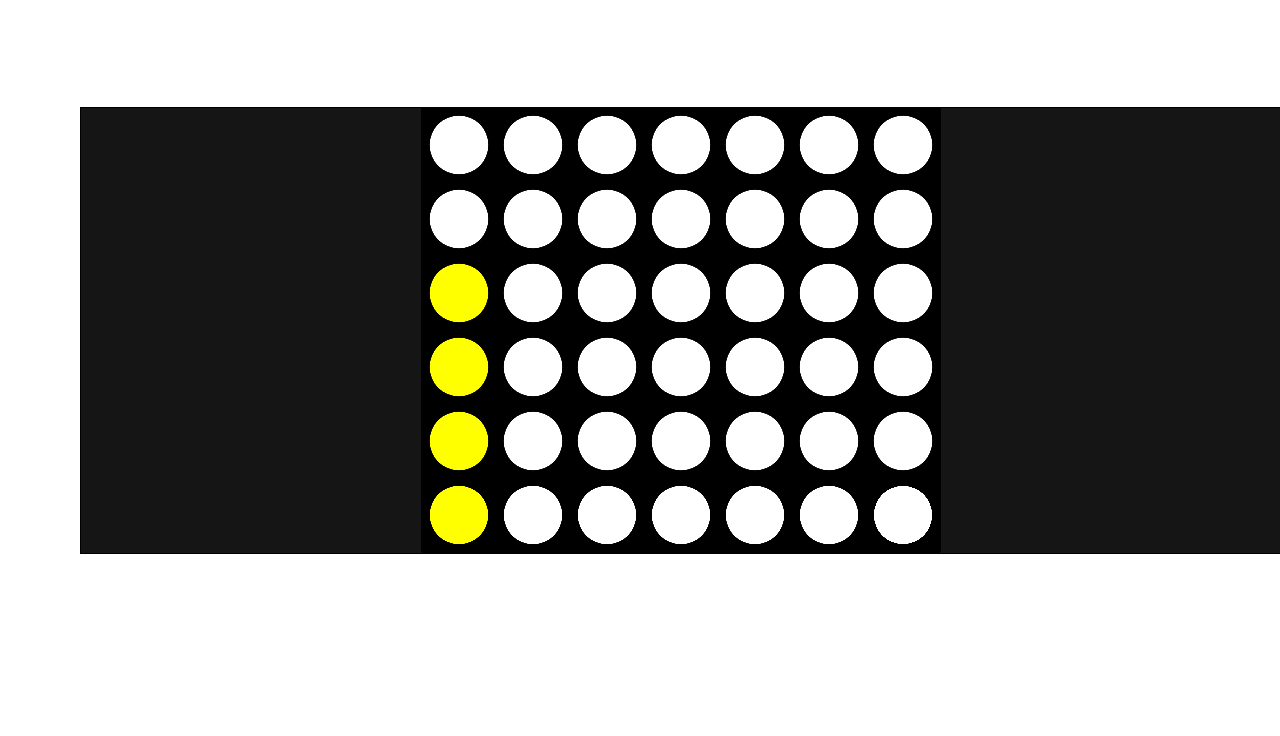
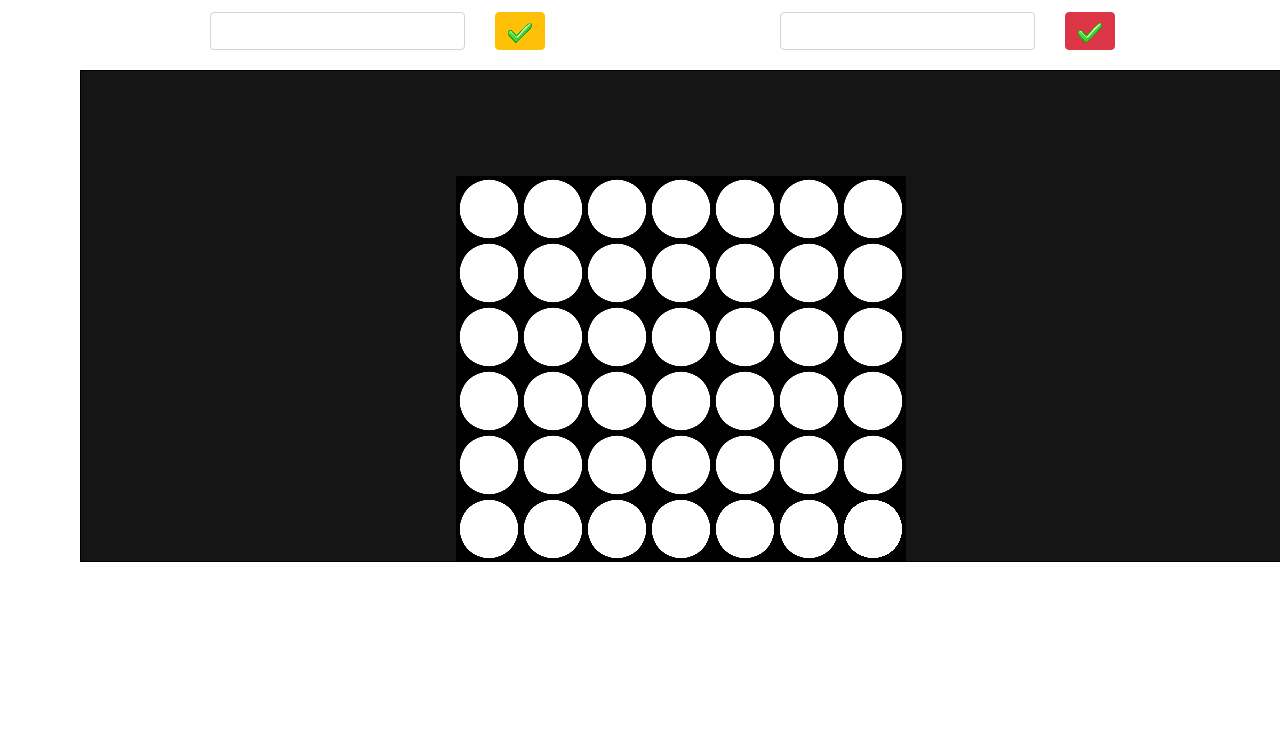
Before and after one commit to mendezyamil/VisualizacionInterfaces, a plain HTML site: page Entrega 2/index.html in a window 1280 px wide. Shown: the part 64-800 px from the top of the page. Drawn offline with nearby package versions, Linux system fonts and the light colour scheme.

Commit message:
Lectura del valor de los input, primera presentacion de interfaz y primer modelo de comienzo de juego

```diff
--- a/Entrega 2/css/entrega2.css
+++ b/Entrega 2/css/entrega2.css
@@ -1,6 +1,18 @@
 #canvas{
   border: #000000 solid 1px;
   background-color: #151515;
-  margin-top: 170px;
+  margin-top: 20px;
   margin-left: 80px;
 }
+
+#derecho, #izquierdo, #centro1, #centro2{
+  margin-top: 20px;
+}
+
+.container{
+  margin-left: 100px;
+}
+
+h1{
+  text-align: center;
+}
--- a/Entrega 2/index.html
+++ b/Entrega 2/index.html
@@ -8,17 +8,31 @@
 	</head>
 	<body>
 		<div class="container">
+			<div class="row justify-content-md-center">
+				<div class="col-md-12">
+					<h1>4 IN ROW</h1>
+				</div>
+			</div>
       <div class="row justify-content-md-center">
-        <div class="col-md-2">
-        </div>
-        <div class="col-md-8" >
+        <div id="izquierdo" class="col-md-3">
+					<input id="input1" type="text" name="" value="" class="form-control">
 
         </div>
-        <div class="col-md-2">
+        <div id="centro1" class="col-md-1">
+					<a id="confirm1" class="btn btn-warning" href="#"><img src="image/apply.ico" alt="confirmar"></a>
+        </div>
+				<div class="col-md-2">
+
+        </div>
+				<div id="centro2" class="col-md-3">
+					<input id="input2" type="text" name="" value="" class="form-control">
+        </div>
+        <div id="derecho" class="col-md-1">
+					<a id="confirm2" class="btn btn-danger" href="#"><img src="image/apply.ico" alt="confirmar"></a>
         </div>
       </div>
     </div>
-		<canvas id="canvas" width="1200" height="445" style="">
+		<canvas id="canvas" width="1200" height="490" style="">
     <script src="js/Fichas.js"></script>
 		<script src="js/Jugadores.js"></script>
     <script src ="js/Tablero.js"></script>
--- a/Entrega 2/js/Fichas.js
+++ b/Entrega 2/js/Fichas.js
@@ -4,19 +4,38 @@ class Ficha {
     this.posX = x;
     this.posY = y;
     this.color = paramcolor;
+    this.radio = 30;
   }
 
   cambiarColor(color){
     this.color = color;
   }
 
-  dibujarFicha(ctx){
+  dibujarFicha(ctx, offset){
     ctx.fillStyle = this.color;
     ctx.beginPath();
-    let M = Math.floor((Math.sqrt(((53)*(53)) + ((53)*(53))))/2); //calcular a partir de donde dibujar el circulo
-    ctx.arc(M + this.posX, M + this.posY, 30, 0, Math.PI *2);
+    let M = Math.floor((Math.sqrt(((offset)*(offset)) + ((offset)*(offset))))/2); //calcular a partir de donde dibujar el circulo
+    ctx.arc(M + this.posX, M + this.posY, this.radio, 0, Math.PI *2);
     ctx.fill();
     ctx.closePath();
     ctx.stroke();
   }
+
+  // function isClicked(x,y){
+  //   let hipotenusa = Math.floor(Math.sqrt(((x - circle.PosX) * (x - circle.PosX)) + ((y - circle.PosY) * (y - circle.PosY))));
+  //   console.log (x,y);
+  //   if ((hipotenusa) <= (circle.radio)){
+  //     console.log ("No le erraste");
+  //   } else {
+  //     console.log("Le erraste");
+  //   }
+  // }
+  //
+  // var canvas = document.getElementById("canvas");
+  // var ctx = canvas.getContext("2d");
+  // canvas.addEventListener("mousedown", function(event){
+  //     let x = event.layerX - event.currentTarget.offsetLeft;
+  //     let y = event.layerY - event.currentTarget.offsetTop;
+  //     isClicked(x,y);
+  // });
 }
--- a/Entrega 2/js/Main.js
+++ b/Entrega 2/js/Main.js
@@ -1,49 +1,73 @@
 let tablero = new Tablero();
-let jugador1 = new Jugador(21,1,"Yamil");
-let jugador2 = new Jugador(21,2,"Facundo");
+let jugador1;
+let jugador2;
 let ganadorHorizontal = false;
 let ganadorVertical = false;
+let turnoJugador1;
+let turnoJugador2;
+let comienzajuego = false;
 
 tablero.iniciarTablero();
+tablero.dibujarGrilla();
+//tablero.cargarFichasJugador();
+
+//bloquear 42 fichas hasta que se carguen los dos jugadores y le toque el turno al jug1
+let btn1 = document.getElementById('confirm1');
+btn1.addEventListener('click', function(e){
+  let nombre1 = document.getElementById('input1').value;
+  jugador1 = new Jugador(21, 1, nombre1);
+  turnoJugador1 = false;
+});
+
+let btn2 = document.getElementById('confirm2');
+btn2.addEventListener('click', function(e){
+  let nombre2 = document.getElementById('input2').value;
+  jugador2 = new Jugador(21, 2, nombre2);
+  turnoJugador2 = false;
+});
 
 function ganadorJuego(jugador){
   console.log("Gano: " + jugador.nombre);
 }
 //hacer descontar fichas
-if (jugador2.jugar()){
-  tablero.cargarFicha(0,tablero.buscarLibre(0), (jugador2.numero));
-  ganadorHorizontal = tablero.verificarHorizontal(jugador2.numero);
-  ganadorVertical = tablero.verificarVertical(jugador2.numero);
+if (!turnoJugador1 && !turnoJugador2){
+  comienzaJuego = true;
+  turnoJugador1 = true;
+  if (jugador1){
+    //habilitar fichas jug1
+    if (jugador1.jugar() && !ganadorHorizontal && !ganadorVertical){
+      tablero.cargarFicha(0,tablero.buscarLibre(0), (jugador1.numero));
+      ganadorHorizontal = tablero.verificarHorizontal(jugador1.numero);
+      ganadorVertical = tablero.verificarVertical(jugador1.numero);
       if ((ganadorVertical) || (ganadorHorizontal)){
         ganadorJuego(jugador1);
       }
+      turnoJugador1 = false;
+      turnoJugador2 = true;
     }
-
-if (jugador2.jugar()){
+  }
+  if (jugador2){
+    //doblear fichas jug1
+    //habilitar fichas jug2
+    if (jugador2.jugar() && !ganadorHorizontal && !ganadorVertical){
       tablero.cargarFicha(0,tablero.buscarLibre(0), (jugador2.numero));
       ganadorHorizontal = tablero.verificarHorizontal(jugador2.numero);
       ganadorVertical = tablero.verificarVertical(jugador2.numero);
       if ((ganadorVertical) || (ganadorHorizontal)){
         ganadorJuego(jugador2);
       }
-}
-
-if (jugador2.jugar()){
-  tablero.cargarFicha(0,tablero.buscarLibre(0), (jugador2.numero));
-  ganadorHorizontal = tablero.verificarHorizontal(jugador2.numero);
-  ganadorVertical = tablero.verificarVertical(jugador2.numero);
-  if ((ganadorVertical) || (ganadorHorizontal)){
-    ganadorJuego(jugador2);
+      turnoJugador2 = false;
     }
   }
 
-if (jugador2.jugar()){
-  tablero.cargarFicha(0,tablero.buscarLibre(0), (jugador2.numero));
-  ganadorHorizontal = tablero.verificarHorizontal(jugador2.numero);
-  ganadorVertical = tablero.verificarVertical(jugador2.numero);
-  if ((ganadorVertical) || (ganadorHorizontal)){
-    ganadorJuego(jugador2);
-  }
 }
 
-tablero.dibujarGrilla();
+
+// if (jugador2.jugar()){
+//   tablero.cargarFicha(0,tablero.buscarLibre(0), (jugador2.numero));
+//   ganadorHorizontal = tablero.verificarHorizontal(jugador2.numero);
+//   ganadorVertical = tablero.verificarVertical(jugador2.numero);
+//   if ((ganadorVertical) || (ganadorHorizontal)){
+//     ganadorJuego(jugador2);
+//   }
+// }
--- a/Entrega 2/js/Tablero.js
+++ b/Entrega 2/js/Tablero.js
@@ -2,6 +2,8 @@ class Tablero {
   constructor() {
     this.columnas = 7;
     this.filas = 6;
+    this.canvas = document.getElementById("canvas");
+    this.ctx = canvas.getContext('2d');
     this.Matriz = new Array(this.columnas);
     for (let i = 0; i < this.Matriz.length; i++) {
       this.Matriz[i] = new Array(this.filas);
@@ -29,49 +31,68 @@ class Tablero {
     }
   }
 
-  cargarTablero(x, y, ctx, cuadrado, offsetX, offsetY){
+  cargarTablero(x, y, cuadrado, offsetX, offsetY){
     let ficha = new Ficha((x * cuadrado) + offsetX, (y * cuadrado) + offsetY, "#000000");
+    let offsetFicha = 46; //53
     if (this.Matriz[x][y] == 1){
       ficha.cambiarColor("#FF0000");
-      ficha.dibujarFicha(ctx);
+      ficha.dibujarFicha(this.ctx, offsetFicha);
     }
     else if(this.Matriz[x][y] == 2){
       ficha.cambiarColor("#FFFF00");
-      ficha.dibujarFicha(ctx);
+      ficha.dibujarFicha(this.ctx, offsetFicha);
     }
     else  if(this.Matriz[x][y] == 0){
       ficha.cambiarColor("#FFFFFF");
-      ficha.dibujarFicha(ctx);
+      ficha.dibujarFicha(this.ctx, offsetFicha);
     }
   }
 
-  pintarGrilla(ctx){
-    ctx.fillStyle = "#000000";
+  pintarGrilla(){
+    this.ctx.fillStyle = "#000000";
 		//fillRect margen derecho, margen arriba, ancho, alto
-		ctx.fillRect(341, 0, 518, 555);
-		ctx.beginPath();
+		this.ctx.fillRect(376, 106, 448, 384);
+		this.ctx.beginPath();
   }
 
   dibujarGrilla(){
-    let canvas = document.getElementById("canvas");
-    let ctx = canvas.getContext('2d');
-    this.pintarGrilla(ctx); //fonde de la grilla
-    let cuadrado = 74; //longitud en pixeles de cada cuadrado
-    let offsetY = 0; //distancia en y 156
-    let offsetX = 341; //distancia en x
+    this.pintarGrilla(this.ctx); //fondo de la grilla
+    let cuadrado = 64; //longitud en pixeles de cada cuadrado
+    let offsetY = 106; //distancia en y 156
+    let offsetX = 376; //distancia en x 341
     for (let x = 0; x <= this.columnas; x++) {
       for (let y = 0; y <= this.filas; y++) {
-        ctx.moveTo(x * cuadrado + offsetX, offsetY);
-        ctx.lineTo(x * cuadrado + offsetX, (this.filas) * cuadrado + offsetY);
-        ctx.stroke();
-        ctx.moveTo(offsetX, y * cuadrado + offsetY);
-        ctx.lineTo((this.columnas) * cuadrado + offsetX, y * cuadrado + offsetY);
-        ctx.stroke();
+        this.ctx.moveTo(x * cuadrado + offsetX, offsetY);
+        this.ctx.lineTo(x * cuadrado + offsetX, (this.filas) * cuadrado + offsetY);
+        this.ctx.stroke();
+        this.ctx.moveTo(offsetX, y * cuadrado + offsetY);
+        this.ctx.lineTo((this.columnas) * cuadrado + offsetX, y * cuadrado + offsetY);
+        this.ctx.stroke();
         if ((x < this.columnas) && (y < this.filas)){
-          this.cargarTablero(x, y, ctx, cuadrado, offsetX, offsetY); //dibujar almacenamiento para cada ficha
+          this.cargarTablero(x, y, cuadrado, offsetX, offsetY); //dibujar almacenamiento para cada ficha
         }
       }
     }
+  }
+
+  cargarFichasJugador(){
+    let cuadrado = 74;
+    let offsetFicha = 3;
+    let offsetX = 35;
+    let offsetY = 35;
+    let color = "#FFFF00";
+    let filas = 7;
+    let columnas = 3;
+    let ficha = new Ficha(offsetX, offsetY, color);
+    ficha.dibujarFicha(this.ctx, offsetFicha);
+    ficha.dibujarFicha(this.ctx, offsetFicha+30);
+
+    // for (let x = 0; x <= columnas; x++) {
+    //   for (let y = 0; y <= filas; y++) {
+    //     offsetFicha += 20;
+    //     ficha.dibujarFicha(this.ctx, offsetFicha);
+    //   }
+    // }
   }
 
 //Carga ficha en dicha posicion, matriz logica
```
Also changed, not shown: Entrega 2/image/apply.ico (added). Lines whose indentation alone changed are shown as unchanged.
